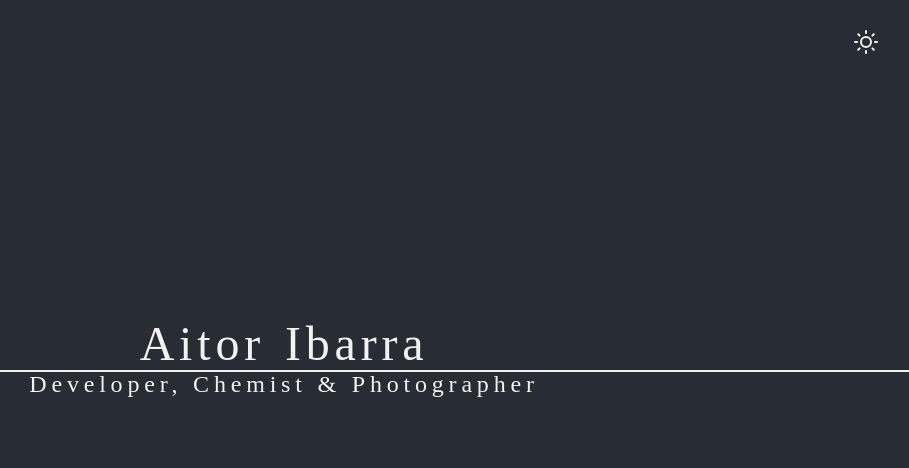
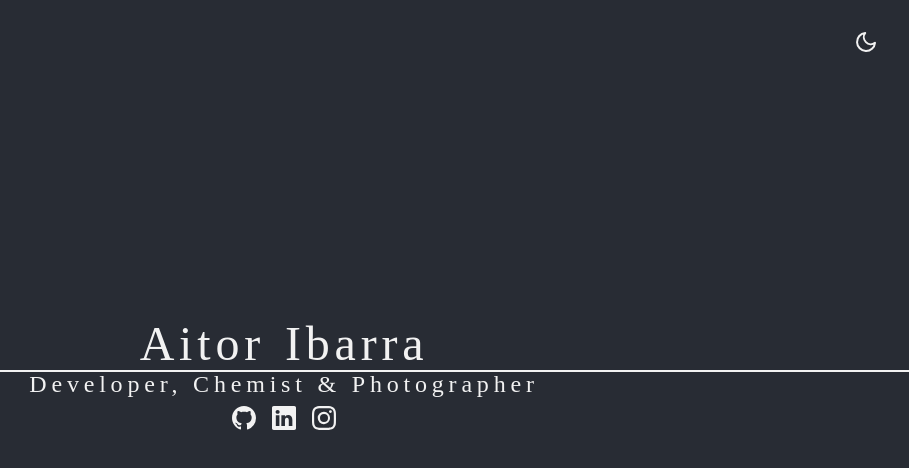
Before and after one commit to aitor-i/aitoribarra, a React (Create React App) app: page / in a window 1280 px wide. Shown: the top 468 px of the page, without its empty margins (356-1265 px from the left). Built offline with nearby package versions, Linux system fonts and the light colour scheme.

Commit message:
ADD - Footer Component

```diff
--- a/src/App.styled.ts
+++ b/src/App.styled.ts
@@ -22,6 +22,7 @@ const Wrapper = styled.div`
 
   .subtitle {
     font-size: ${(props) => props.theme.subtitleSize};
+    padding-bottom: 10px;
   }
 `;
 
@@ -31,7 +32,7 @@ export const StyledThemeButton = styled.div`
   position: fixed;
   top: 30px;
   right: 60px;
-
+  cursor: pointer;
   &:active {
     transform: scale(0.97);
     transition: transform 0.1s ease-in;
--- a/src/App.tsx
+++ b/src/App.tsx
@@ -1,6 +1,8 @@
 import React, { Fragment, useState } from "react";
 
 import { FiSun, FiMoon } from "react-icons/fi";
+
+import Footer from "./components/Footer/";
 
 import "./reset.css";
 import { theme, lightTheme } from "./themes";
@@ -19,9 +21,9 @@ function App() {
             onClick={() => setIsLightTheme((prevState) => !prevState)}
           >
             {isLightTheme ? (
+              <FiSun size={"1.5rem"} />
+            ) : (
               <FiMoon size={"1.5rem"} />
-            ) : (
-              <FiSun size={"1.5rem"} />
             )}
           </StyledThemeButton>
 
@@ -32,6 +34,7 @@ function App() {
             </div>
             <div className="subtitle">Developer, Chemist & Photographer</div>
           </div>
+          <Footer theme={isLightTheme ? lightTheme : theme} />
         </Wrapper>
       </ThemeProvider>
     </Fragment>
--- /dev/null
+++ b/src/components/Footer/Footer.styles.ts
@@ -0,0 +1,24 @@
+import styled from "styled-components";
+
+const StyledFooter = styled.div`
+  a {
+    cursor: pointer;
+    padding: 0.5rem;
+  }
+  .container {
+    display: flex;
+    justify-content: center;
+  }
+  .link {
+    &:active {
+      transform: scale(0.95);
+      transition: transform 0.1s ease-in;
+    }
+
+    &:hover {
+      opacity: 1;
+    }
+  }
+`;
+
+export default StyledFooter;
--- /dev/null
+++ b/src/components/Footer/Footer.tsx
@@ -0,0 +1,35 @@
+import { BsGithub, BsInstagram, BsLinkedin } from "react-icons/bs";
+
+import StyledFooter from "./Footer.styles";
+
+import { ThemeType } from "../../themes";
+
+interface Props {
+  theme: ThemeType;
+}
+
+const Footer: React.FC<Props> = ({ theme }) => {
+  return (
+    <StyledFooter>
+      <div className="container">
+        <div className="link">
+          <a href="https://github.com/aitor-i">
+            <BsGithub size={theme.subtitleSize} color={theme.primaryColor} />
+          </a>
+        </div>
+        <div className="link">
+          <a href="https://www.linkedin.com/in/aitor-i-5b1b1b1b2/">
+            <BsLinkedin size={theme.subtitleSize} color={theme.primaryColor} />
+          </a>
+        </div>
+        <div className="link">
+          <a href="https://www.instagram.com/ibarra__photography/">
+            <BsInstagram size={theme.subtitleSize} color={theme.primaryColor} />
+          </a>
+        </div>
+      </div>
+    </StyledFooter>
+  );
+};
+
+export default Footer;
--- /dev/null
+++ b/src/components/Footer/index.ts
@@ -0,0 +1,3 @@
+import Footer from "./Footer";
+
+export default Footer;
```
